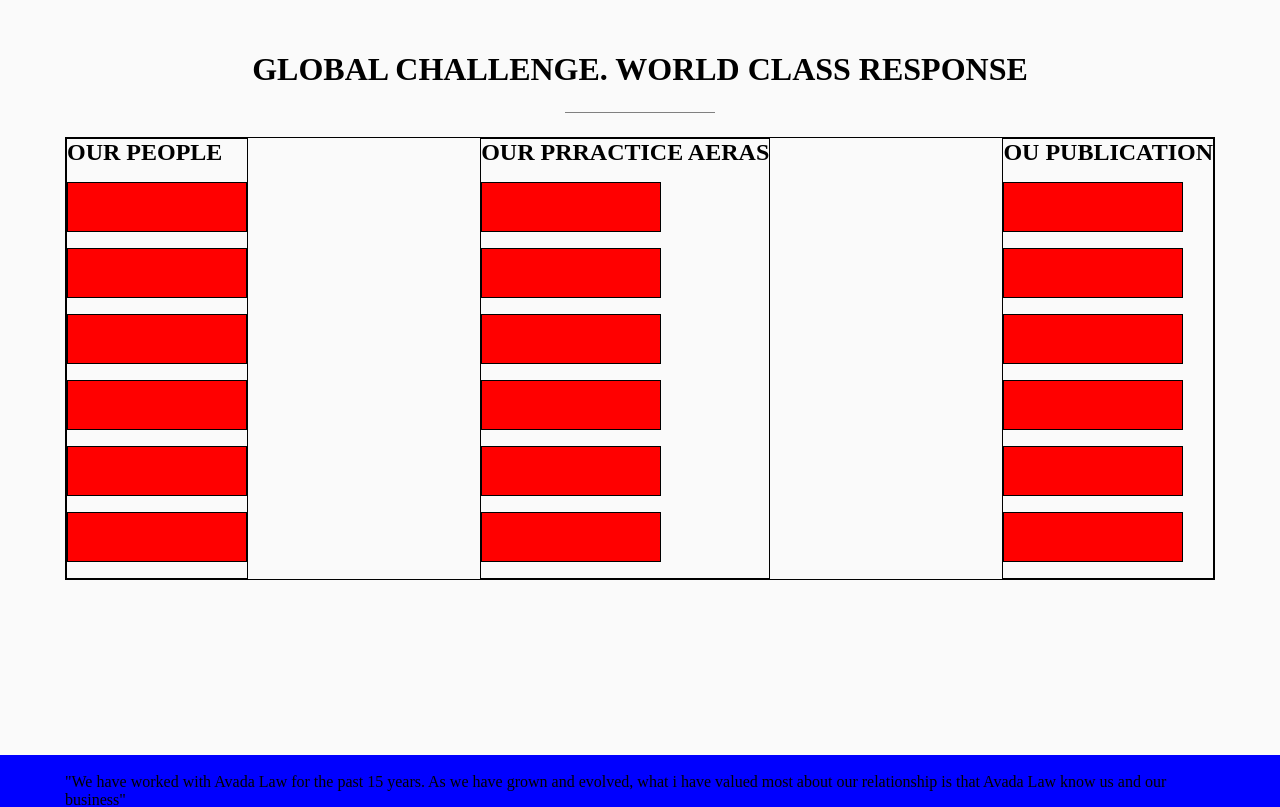
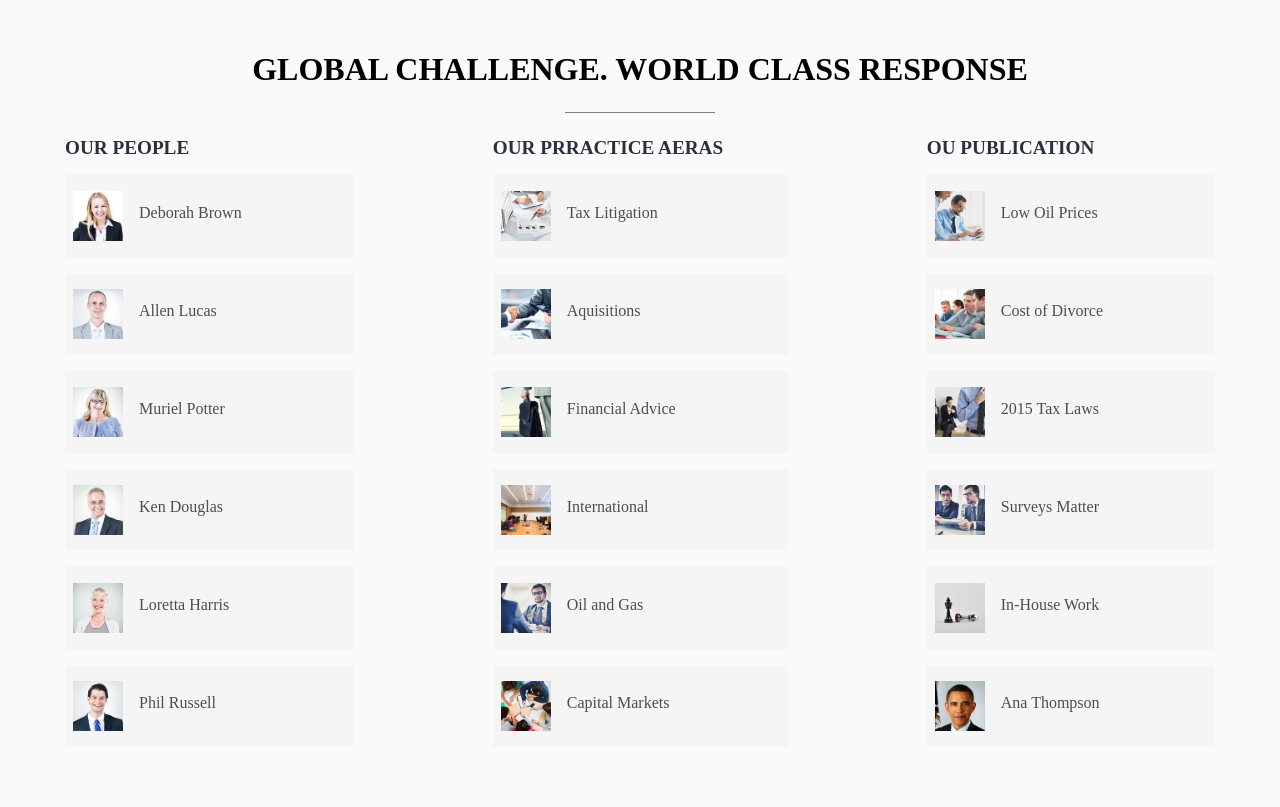
Before and after one commit to Alessio-DiNardo/proj-html-vuejs, a Vue app: page / in a window 1280 px wide. Shown: the part 1700-2507 px from the top of the page. Built offline with nearby package versions, Linux system fonts and the light colour scheme.

Commit message:
Add AppList

```diff
--- a/src/components/AppList.vue
+++ b/src/components/AppList.vue
@@ -8,30 +8,84 @@
         <div class="table">
             <div class="column">
                 <h2>OUR PEOPLE</h2>
-                <div class="card"></div>
-                <div class="card"></div>
-                <div class="card"></div>
-                <div class="card"></div>
-                <div class="card"></div>
-                <div class="card"></div>
+                <div class="card">
+                    <img src="../assets/img/column1-image1.jpg" alt="Image">
+                    <p>Deborah Brown</p>
+                </div>
+                <div class="card">
+                    <img src="../assets/img/column1-image2.jpg" alt="Image">
+                    <p>Allen Lucas</p>
+                </div>
+                <div class="card">
+                    <img src="../assets/img/column1-image3.jpg" alt="Image">
+                    <p>Muriel Potter</p>
+                </div>
+                <div class="card">
+                    <img src="../assets/img/column1-image4.jpg" alt="Image">
+                    <p>Ken Douglas</p>
+                </div>
+                <div class="card">
+                    <img src="../assets/img/column1-image5.jpg" alt="Image">
+                    <p>Loretta Harris</p>
+                </div>
+                <div class="card">
+                    <img src="../assets/img/column1-image6.jpg" alt="Image">
+                    <p>Phil Russell</p>
+                </div>
             </div>
             <div class="column">
                 <h2>OUR PRRACTICE AERAS</h2>
-                <div class="card"></div>
-                <div class="card"></div>
-                <div class="card"></div>
-                <div class="card"></div>
-                <div class="card"></div>
-                <div class="card"></div>
+                <div class="card">
+                    <img src="../assets/img/column2-image1.jpg" alt="Image">
+                    <p>Tax Litigation</p>
+                </div>
+                <div class="card">
+                    <img src="../assets/img/column2-image2.jpg" alt="Image">
+                    <p>Aquisitions</p>
+                </div>
+                <div class="card">
+                    <img src="../assets/img/column2-image3.jpg" alt="Image">
+                    <p>Financial Advice</p>
+                </div>
+                <div class="card">
+                    <img src="../assets/img/column2-image4.jpg" alt="Image">
+                    <p>International</p>
+                </div>
+                <div class="card">
+                    <img src="../assets/img/column2-image5.jpg" alt="Image">
+                    <p>Oil and Gas</p>
+                </div>
+                <div class="card">
+                    <img src="../assets/img/column2-image6.jpg" alt="Image">
+                    <p>Capital Markets</p>
+                </div>
             </div>
             <div class="column">
                 <h2>OU PUBLICATION</h2>
-                <div class="card"></div>
-                <div class="card"></div>
-                <div class="card"></div>
-                <div class="card"></div>
-                <div class="card"></div>
-                <div class="card"></div>
+                <div class="card">
+                    <img src="../assets/img/column3-image1.jpg" alt="Image">
+                    <p>Low Oil Prices</p>
+                </div>
+                <div class="card">
+                    <img src="../assets/img/column3-image2.jpg" alt="Image">
+                    <p>Cost of Divorce</p>
+                </div>
+                <div class="card">
+                    <img src="../assets/img/column3-image3.jpg" alt="Image">
+                    <p>2015 Tax Laws</p>
+                </div>
+                <div class="card">
+                    <img src="../assets/img/column3-image4.jpg" alt="Image">
+                    <p>Surveys Matter</p>
+                </div>
+                <div class="card">
+                    <img src="../assets/img/column3-image5.jpg" alt="Image">
+                    <p>In-House Work</p>
+                </div>
+                <div class="card">
+                    <img src="../assets/img/column3-image6.jpg" alt="Image">
+                    <p>Ana Thompson</p>
+                </div>
             </div>
         </div>
     </div>
@@ -50,7 +104,8 @@ export default {
     section.background{
         background-color: $sixColor;
         width: 100%;
-        height: 800px;
+        height: 900px;
+
     }
 
     h1{
@@ -69,20 +124,35 @@ export default {
     div.table{
         display: flex;
         justify-content: space-between;
+        margin-bottom: 2rem;
 
-        border: 1px solid black;
     }
 
     div.column{
-        border: 1px solid black;
 
+
+        h2{
+            font-size: 1.2rem;
+            color: $fourColor;
+        }
     }
 
     div.card{
-        width: 180px;
-        height: 50px;
-        background-color: red;
-        border: 1px solid black;
+
+
+        background-color: $secondColor;
         margin: 1rem 0 1rem 0;
+        display: flex;
+        padding: 1rem 7rem 1rem .5rem;
+
+        img{
+            width: 50px;
+        }
+
+        p{
+            color: rgb(78, 77, 77);
+            padding-top: .8rem;
+            padding-left: 1rem;
+        }
     }
 </style>
--- a/src/components/AppMenu.vue
+++ b/src/components/AppMenu.vue
@@ -2,6 +2,7 @@
 <div class="background">
     <div class="container-container-card">
         <div class="card">
+            <div class="line"></div>
             <div class="text">
                 <h1>Who we are</h1>
                 <p>
@@ -13,6 +14,7 @@
             </div>
         </div>
         <div class="card">
+            <div class="line"></div>
             <div class="text">
                 <h1>What we do</h1>
                 <p>
@@ -24,6 +26,7 @@
             </div>
         </div>
         <div class="card">
+            <div class="line"></div>
             <div class="text">
                 <h1>where we work</h1>
                 <p>
@@ -236,4 +239,10 @@ export default {
 
         }
     }
+
+    div.line{
+        height: 2px;
+        width: 100%;
+        background-color: $firstColor;
+    }
 </style>
```
